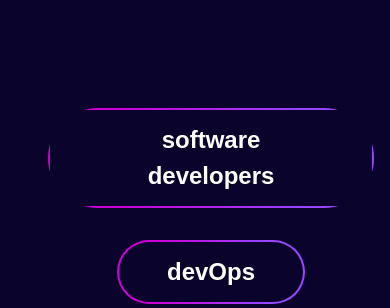
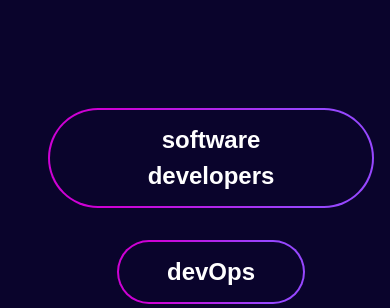
Before and after one commit to pyconpt/2024, a Django app: page / in a window 390 px wide. Shown: the part 1156-1464 px from the top of the page. Run offline with Django 4.2, Linux system fonts and the light colour scheme; parts of the project's set-up code (start-up, migrations or seed data) failed here and were passed over; some libraries are stand-ins or nearby versions; some web fonts are replaced.

Commit message:
border-radius adjust mobile smallest size

```diff
--- a/pycon_portugal_2024/static/css/project.css
+++ b/pycon_portugal_2024/static/css/project.css
@@ -752,7 +752,7 @@ li {
 .home-sec .this-is-for li p {
   padding: 0.5em 2em;
   margin: 0;
-  border-radius: 30px;
+  border-radius: 50px;
   background-color: #0a042c;
 }
 .home-sec .join-us-content {
--- a/pycon_portugal_2024/static/sass/_home.scss
+++ b/pycon_portugal_2024/static/sass/_home.scss
@@ -91,7 +91,7 @@ li {
         @extend %HOME_SECOND_TEXT;
         padding: 0.5em 2em;
         margin: 0;
-        border-radius: 30px;
+        border-radius: 50px;
         background-color: base.$bgPurple;
       }
     }
```
Also changed, not shown: pycon_portugal_2024/static/css/project.min.css.
